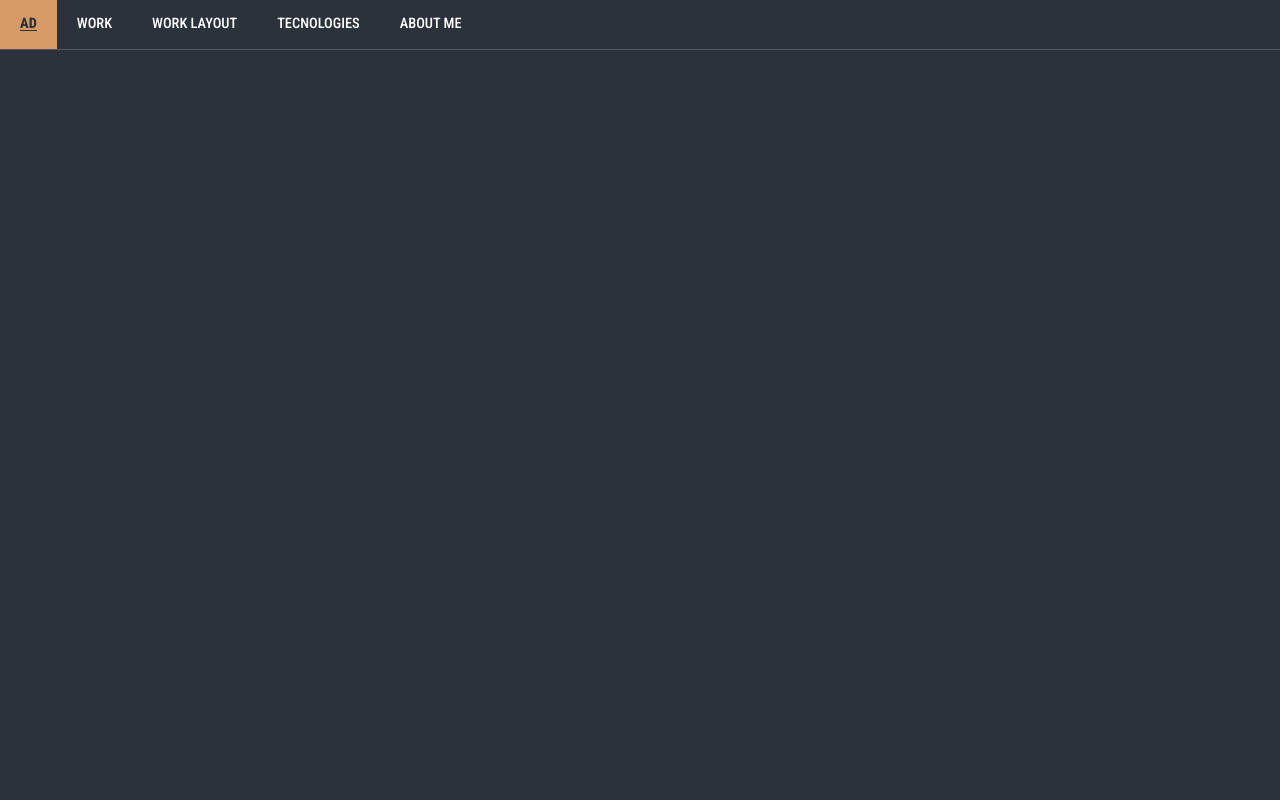
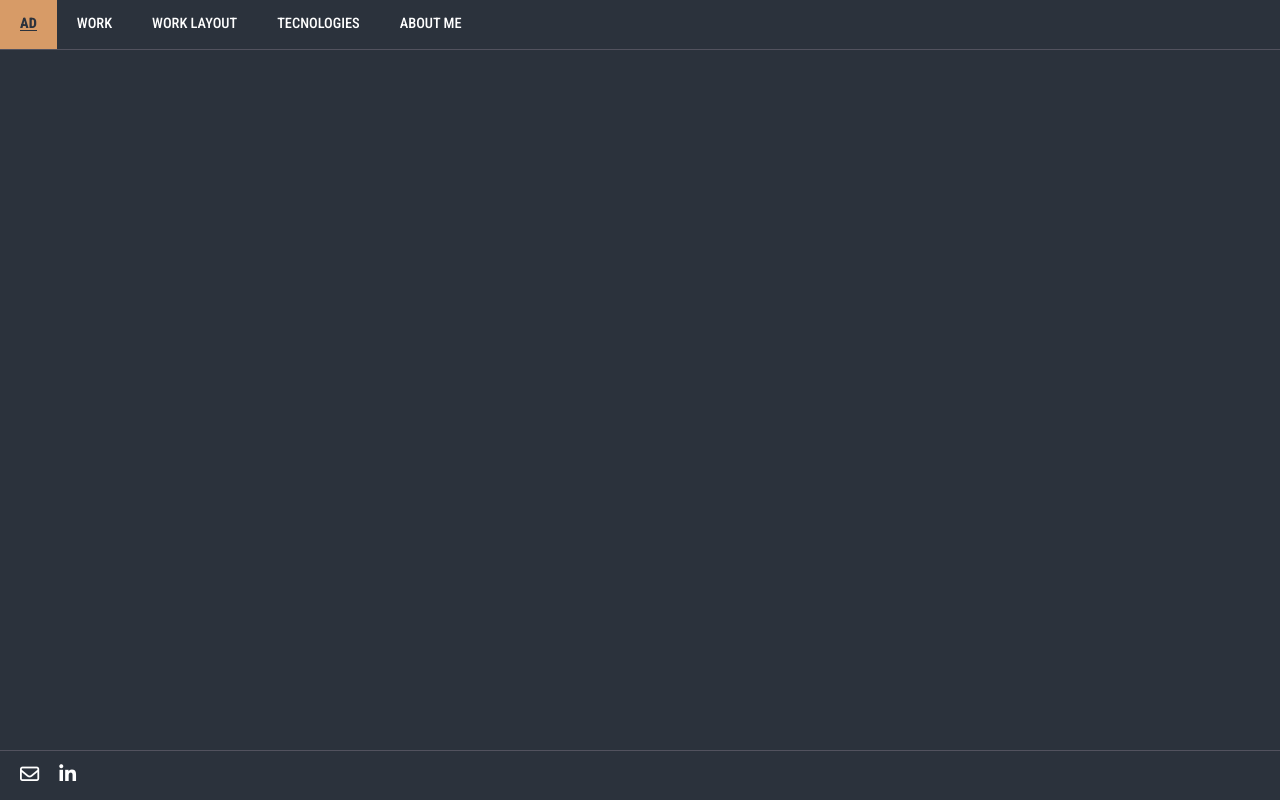
Before and after one commit to R-G2110/portfolio, a Vue app: page / in a window 1280 px wide. Built offline with nearby package versions, Linux system fonts and the light colour scheme; the HTML template or start-up script is replaced by a standard one; a web font is replaced by a local one.

Commit message:
[add] footer

```diff
--- a/index.html
+++ b/index.html
@@ -4,6 +4,9 @@
     <meta charset="UTF-8" />
     <link rel="icon" type="image/svg+xml" href="/vite.svg" />
     <meta name="viewport" content="width=device-width, initial-scale=1.0" />
+
+    <!-- Font Awesome -->
+    <link rel="stylesheet" href="https://cdnjs.cloudflare.com/ajax/libs/font-awesome/6.7.2/css/all.min.css" integrity="sha512-Evv84Mr4kqVGRNSgIGL/F/aIDqQb7xQ2vcrdIwxfjThSH8CSR7PBEakCr51Ck+w+/U6swU2Im1vVX0SVk9ABhg==" crossorigin="anonymous" referrerpolicy="no-referrer" />
 
     <!-- Google Fonts -->
     <link rel="preconnect" href="https://fonts.googleapis.com">
--- a/src/App.vue
+++ b/src/App.vue
@@ -1,10 +1,12 @@
 <script>
 import Header from "./components/Header.vue";
+import Footer from "./components/Footer.vue";
 
 export default {
   name: "App",
   components: {
-    Header
+    Header,
+    Footer
   },
   methods: {},
   mounted() {},
@@ -13,6 +15,7 @@ export default {
 
 <template>
   <Header />
+  <Footer />
 
 </template>
 
--- /dev/null
+++ b/src/components/Footer.vue
@@ -0,0 +1,56 @@
+<script>
+	export default {
+		name: 'Footer',
+	}
+</script>
+
+<template>
+	<footer>
+		<nav>
+			<ul>
+        <li><a href="#"><i class="fa-regular fa-envelope"></i></a></li>
+        <li><a href="#"><i class="fa-brands fa-linkedin-in"></i></a></li>
+      </ul>
+		</nav>
+	</footer>
+</template>
+
+
+<style scoped>
+footer {
+  width: 100%;
+  height: 50px;
+  position: absolute;
+  bottom: 0;
+  left: 0;
+  border-top: var(--border-width) solid var(--border-color);
+}
+
+footer nav {
+  height: 100%;
+  display: flex;
+  align-items: center;
+  z-index: 100;
+  background-color: var(--nav-bg-color);
+}
+
+footer nav ul {
+  display: flex;
+  list-style: none;
+}
+
+footer nav ul li {
+  margin-left: 20px;
+}
+
+footer nav ul li a i {
+  font-size: var(--font-md);
+  color: var(--text-color);
+  transition: scale 0.2s linear;
+}
+
+footer nav ul li a:hover i {
+  color: var(--color-accent);
+  scale: 1.3;
+}
+</style>
--- a/src/pages/Error404.vue
+++ b/src/pages/Error404.vue
@@ -13,7 +13,7 @@ export default {
 <template>
   <div class="error-wrapper">
     <div class="error-image">
-      <img src="../../public/error-404.jpg" alt="">
+      <img src="/error-404.jpg" alt="">
     </div>
   </div>
 </template>
```
